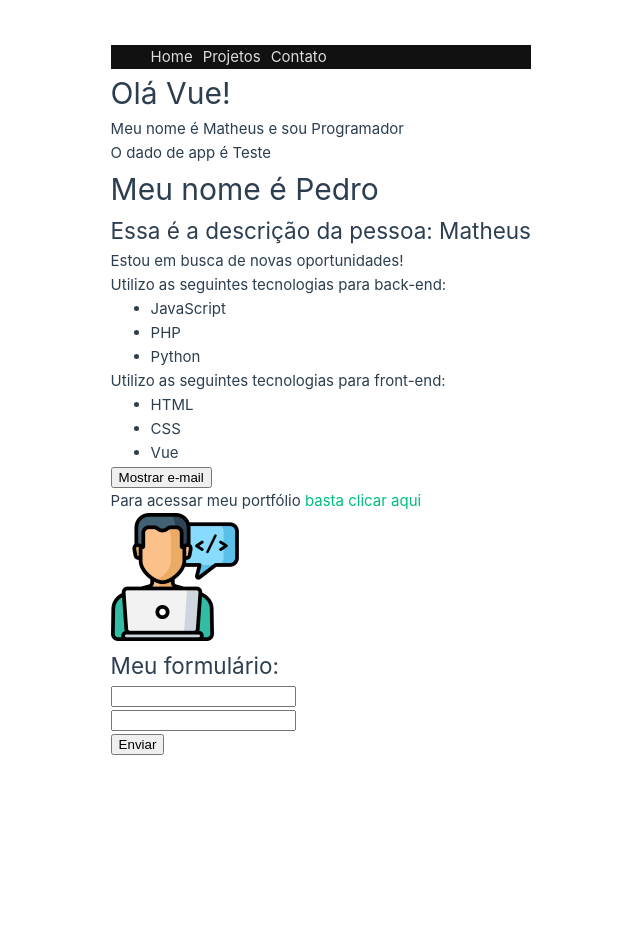
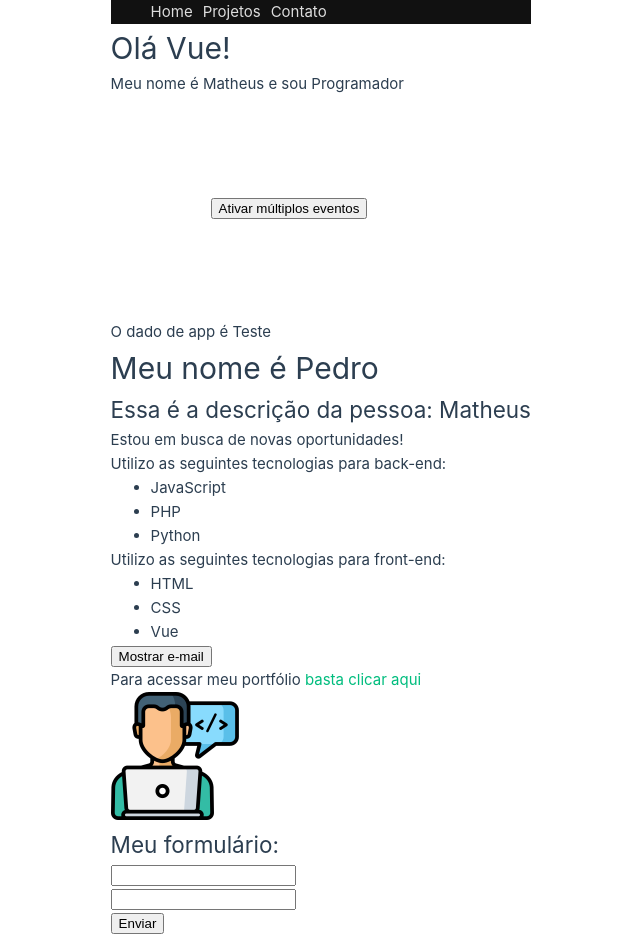
Before and after one commit to eulalaoliveira/projectVue, a Vue app in the folder vue-project/: page / in a window 1280 px wide. Shown: the whole page, without its empty margins (109-749 px from the left). Before the commit the page ends 800 px from the top, so only its background shows below. Built offline with nearby package versions, Linux system fonts and the light colour scheme.

Commit message:
multiplos eventos

```diff
--- /dev/null
+++ b/vue-project/src/components/MultiplosEventos.vue
@@ -0,0 +1,36 @@
+<template>
+    <div>
+        <button @click="primeiro(txt1, $event), segundo(txt2, $event), terceiro()">Ativar múltiplos eventos</button>
+        <p>{{ multiplos_eventos }}</p>
+    </div>
+</template>
+
+<script>
+    export default {
+        name: "MultiplosEventos",
+        data() {
+            return {
+                multiplos_eventos: "",
+                txt1: "Primeiro evento ativado",
+                txt2: "Segundo evento"
+            }
+        },
+        methods: {
+            primeiro(txt, e) {
+                this.multiplos_eventos = txt
+            },
+            segundo(txt, e) {
+                setTimeout(() => this.multiplos_eventos = txt, 500)
+            },
+            terceiro(txt, e) {
+                setTimeout(() => this.multiplos_eventos = "", 1500)
+            }
+        }
+    }
+</script>
+
+<style scoped>
+    div {
+        margin: 100px;
+    }
+</style>
--- a/vue-project/src/components/PrimeiroComponente.vue
+++ b/vue-project/src/components/PrimeiroComponente.vue
@@ -2,12 +2,18 @@
     <div>
         <h1>Olá Vue!</h1>
         <p>Meu nome é {{ nome }} e sou {{ profissao }}</p>
+        <MultiplosEventos />
     </div>
 </template>
 
 <script>
+    import MultiplosEventos from "./MultiplosEventos.vue"
+
     export default {
         name: "PrimeiroComponente",
+        components: {
+            MultiplosEventos
+        },
         data() {
             return {
                 nome: "Matheus",
```
